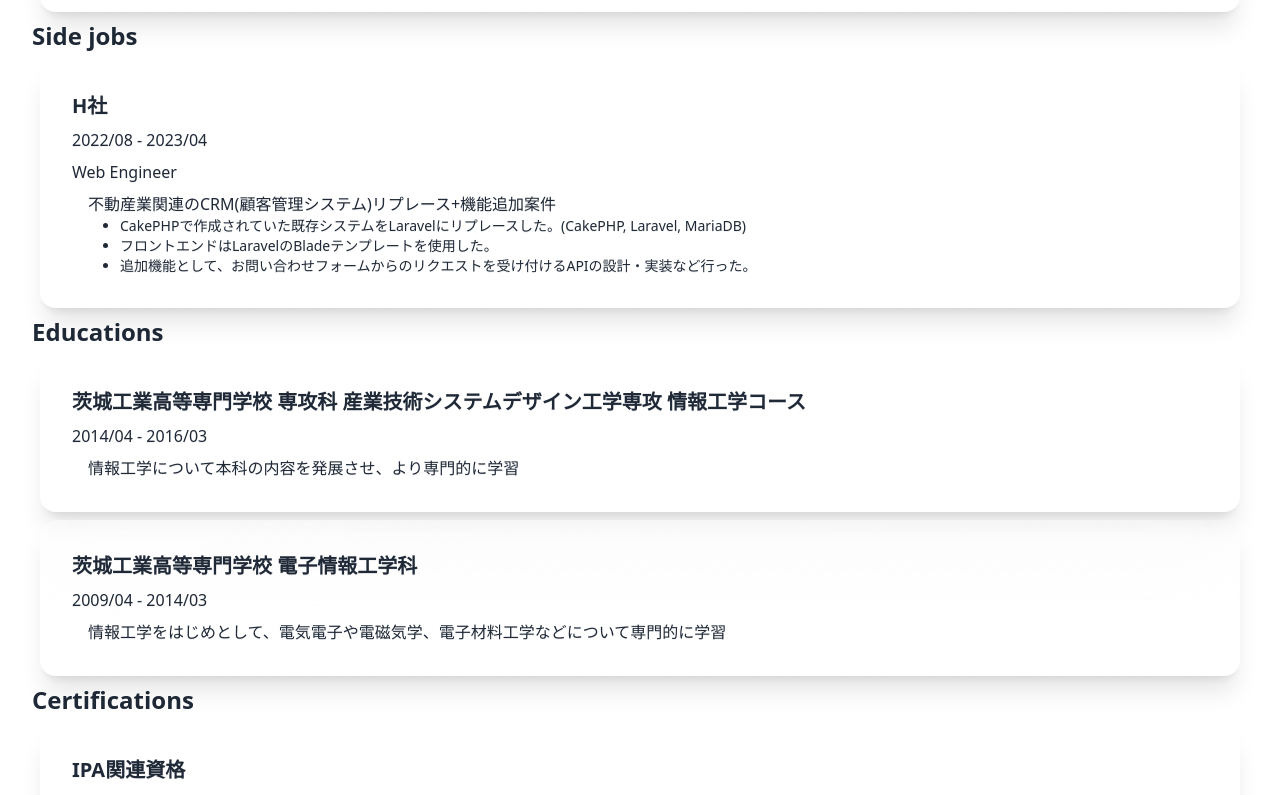
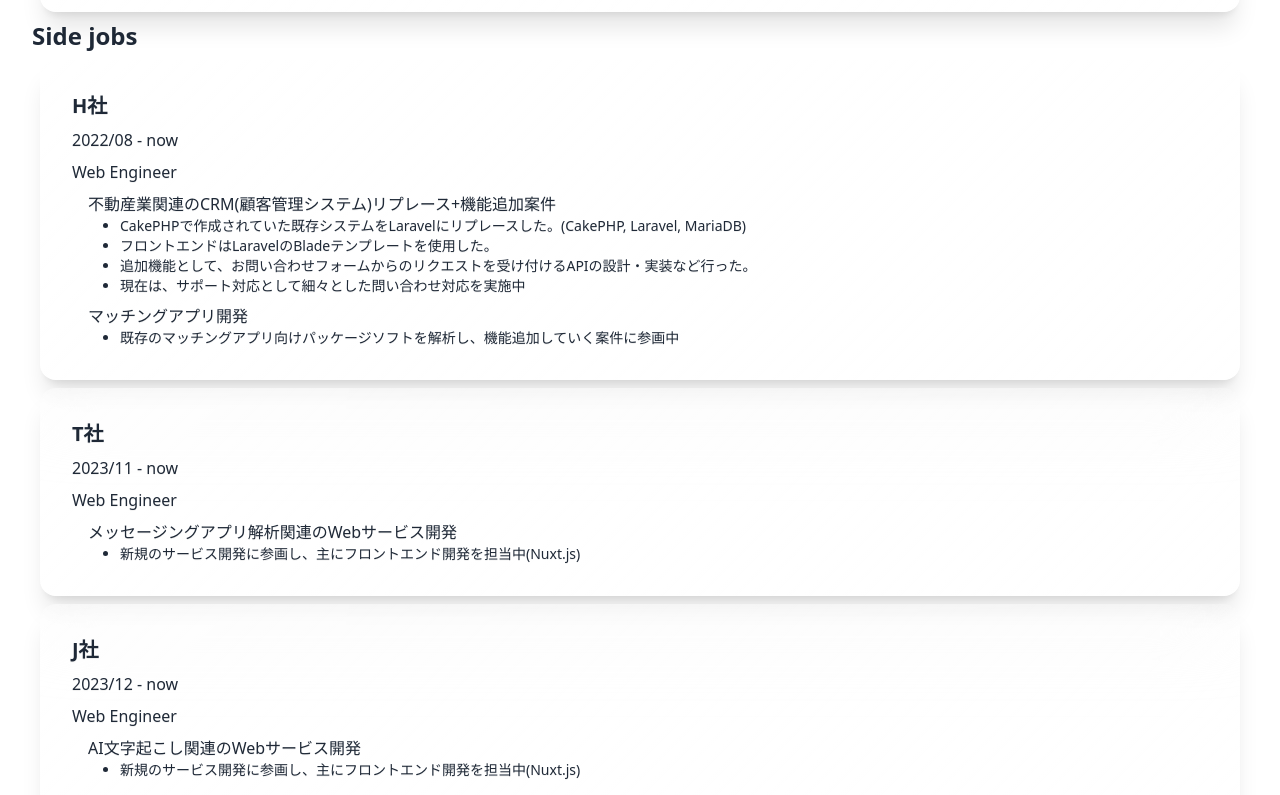
Before and after one commit to suzuki55x/portfolio, a Nuxt app: page / in a window 1280 px wide. Shown: the part 1720-2515 px from the top of the page. Built offline with nearby package versions, Linux system fonts and the light colour scheme.

Commit message:
Add career

```diff
--- a/components/Career.vue
+++ b/components/Career.vue
@@ -41,7 +41,7 @@
     <div class="card shadow-xl m-2 glass">
       <div class="card-body">
         <h3 class="card-title">H社</h3>
-        <p>2022/08 - 2023/04</p>
+        <p>2022/08 - now</p>
         <p>Web Engineer</p>
         <div class="ml-4">
           <p>不動産業関連のCRM(顧客管理システム)リプレース+機能追加案件</p>
@@ -49,6 +49,39 @@
             <li>CakePHPで作成されていた既存システムをLaravelにリプレースした。(CakePHP, Laravel, MariaDB)</li>
             <li>フロントエンドはLaravelのBladeテンプレートを使用した。</li>
             <li>追加機能として、お問い合わせフォームからのリクエストを受け付けるAPIの設計・実装など行った。</li>
+            <li>現在は、サポート対応として細々とした問い合わせ対応を実施中</li>
+          </ul>
+        </div>
+        <div class="ml-4">
+          <p>マッチングアプリ開発</p>
+          <ul class="list-disc ml-8 text-xs sm:text-sm">
+            <li>既存のマッチングアプリ向けパッケージソフトを解析し、機能追加していく案件に参画中</li>
+          </ul>
+        </div>
+      </div>
+    </div>
+    <div class="card shadow-xl m-2 glass">
+      <div class="card-body">
+        <h3 class="card-title">T社</h3>
+        <p>2023/11 - now</p>
+        <p>Web Engineer</p>
+        <div class="ml-4">
+          <p>メッセージングアプリ解析関連のWebサービス開発</p>
+          <ul class="list-disc ml-8 text-xs sm:text-sm">
+            <li>新規のサービス開発に参画し、主にフロントエンド開発を担当中(Nuxt.js)</li>
+          </ul>
+        </div>
+      </div>
+    </div>
+    <div class="card shadow-xl m-2 glass">
+      <div class="card-body">
+        <h3 class="card-title">J社</h3>
+        <p>2023/12 - now</p>
+        <p>Web Engineer</p>
+        <div class="ml-4">
+          <p>AI文字起こし関連のWebサービス開発</p>
+          <ul class="list-disc ml-8 text-xs sm:text-sm">
+            <li>新規のサービス開発に参画し、主にフロントエンド開発を担当中(Nuxt.js)</li>
           </ul>
         </div>
       </div>
```
